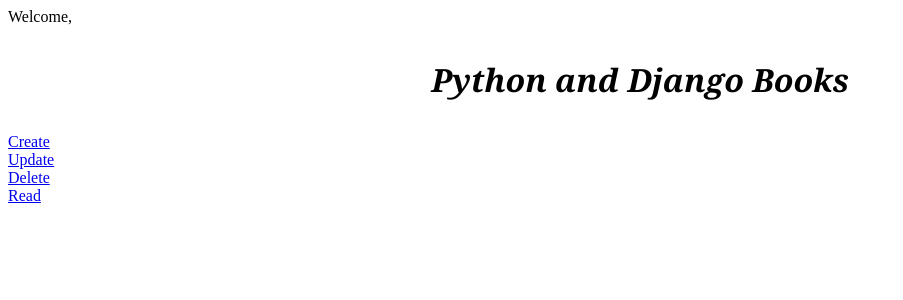
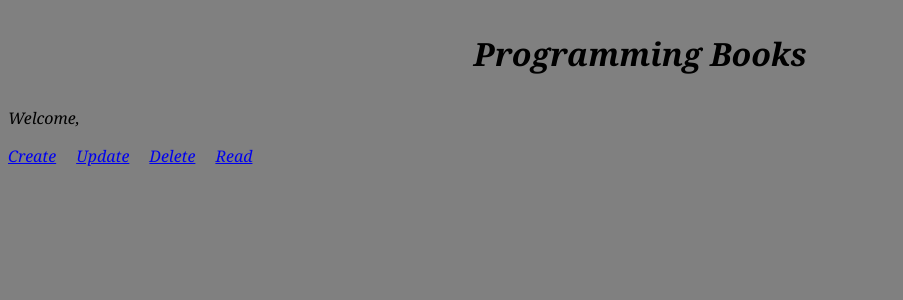
Before and after one commit to nidhisha-shetty/Django-programming-books-app, a Django app: page / in a window 1280 px wide. Shown: the top 300 px of the page, without its empty margins (0-903 px from the left). Run offline with Django 3.2, Linux system fonts and the light colour scheme.

Commit message:
adding background color and font style

```diff
--- a/templates/basic.html
+++ b/templates/basic.html
@@ -1,6 +1,20 @@
+<!DOCTYPE html>
+<html>
+<head>
+	<title>Books</title>
+</head>
 
 
-<p align="left">Welcome, {{ request.user.username }}</p>
+<body style="background-color:Grey;">
+
+<h1>
+	<p align="center" style = "font-family:georgia;font-style:italic;">Programming Books</p>
+</h1>
+
+<p align="left" style = "font-family:georgia;font-style:italic;">Welcome, {{ request.user.username }}</p>
 
 {% block content %}
 {% endblock %}
+
+</body>
+</html>
--- a/templates/create.html
+++ b/templates/create.html
@@ -2,7 +2,7 @@
 
 {% block content %}
 
-<form method="post" enctype="multipart/form-data"> {% csrf_token %}
+<form method="post" enctype="multipart/form-data" style = "font-family:georgia;font-style:italic;"> {% csrf_token %}
 
 	{{ context_form.as_p }}
 
--- a/templates/home.html
+++ b/templates/home.html
@@ -2,15 +2,9 @@
 {% extends 'basic.html' %}
 {% block content%}
 
-
-
-<h1><p align="center" style = "font-family:georgia;font-style:italic;">Python and Django Books</p>
-</h1>
-
-<a href="http://127.0.0.1:8000/create/">Create</a><br/>
-<a href="http://127.0.0.1:8000/edit_list/">Update</a><br/>
-<a href="http://127.0.0.1:8000/delete_list/">Delete</a><br/>
-<a href="http://127.0.0.1:8000/view_list/">Read</a><br/>
-
+<a href="http://127.0.0.1:8000/create/" style = "font-family:georgia;font-style:italic;">Create</a>&nbsp;&nbsp;&nbsp;&nbsp;
+<a href="http://127.0.0.1:8000/edit_list/" style = "font-family:georgia;font-style:italic;">Update</a>&nbsp;&nbsp;&nbsp;&nbsp;
+<a href="http://127.0.0.1:8000/delete_list/" style = "font-family:georgia;font-style:italic;">Delete</a>&nbsp;&nbsp;&nbsp;&nbsp;
+<a href="http://127.0.0.1:8000/view_list/" style = "font-family:georgia;font-style:italic;">Read</a>
 
 {% endblock %}
```
